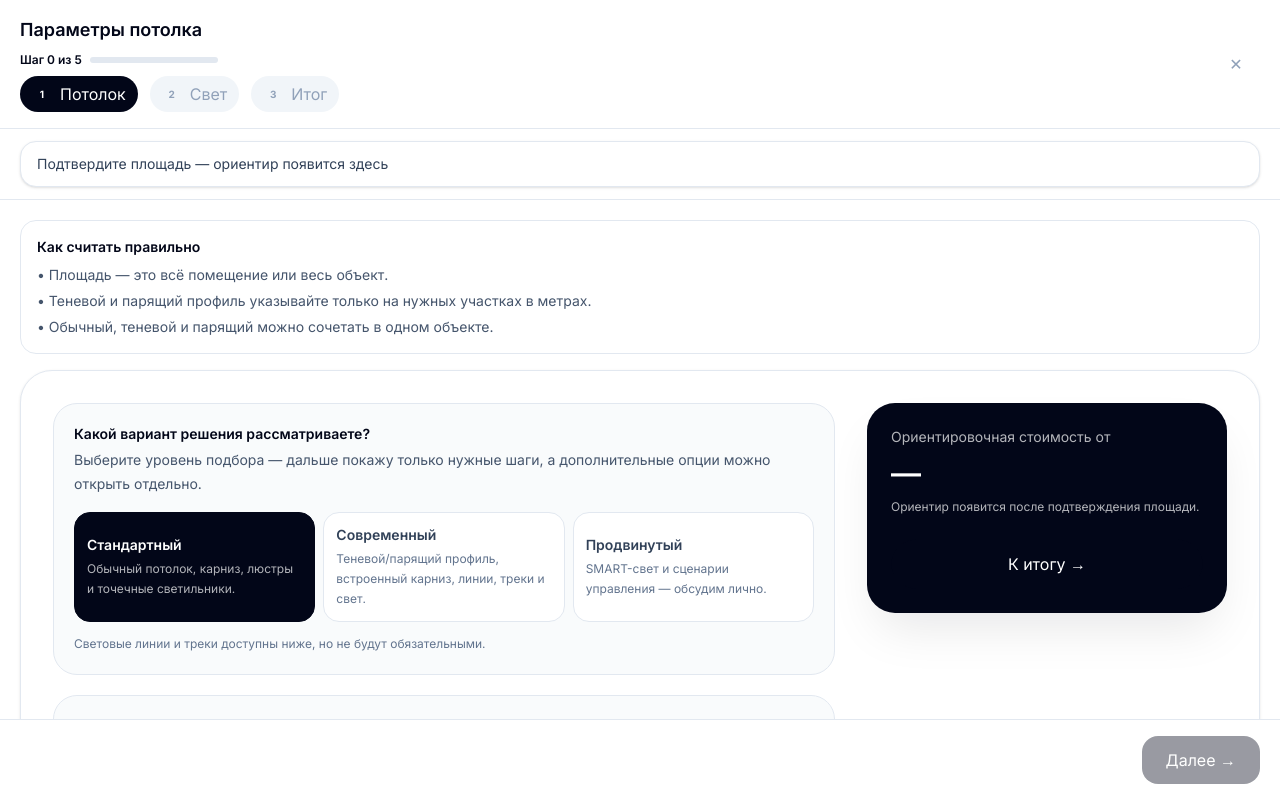
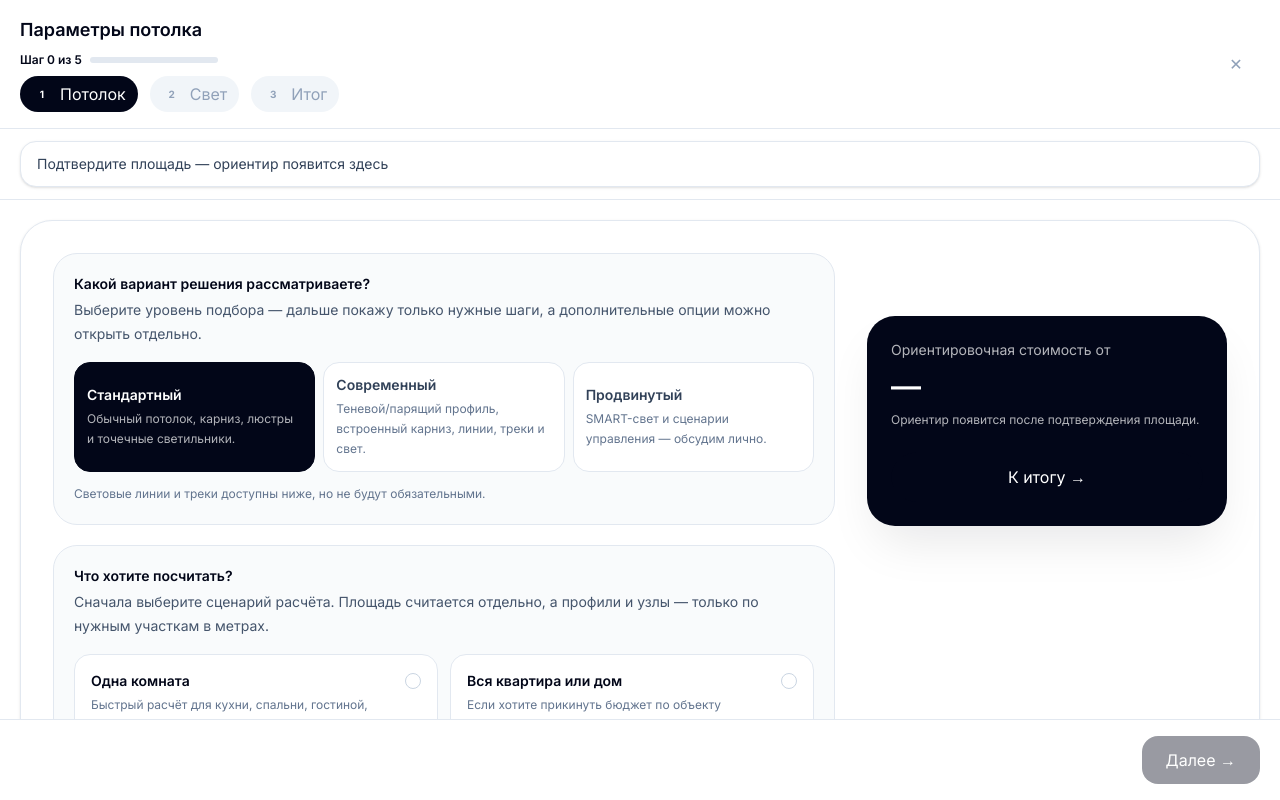
Before and after one commit to svladimirtsk-crypto/nextjs-potolkovo, a Next.js app: page / in a window 1280 px wide. Both pictures are taken after a click on the button "Рассчитать стоимость". Shown: the part 2409-3209 px from the top of the page. Built offline with nearby package versions, Linux system fonts and the light colour scheme.

Commit message:
Introduce state for hiding intro message
Added state to manage visibility of the introductory message in the calculator modal.

```diff
--- a/components/calculator-modal/wizard-step0-calculator.tsx
+++ b/components/calculator-modal/wizard-step0-calculator.tsx
@@ -108,6 +108,7 @@ export function WizardStep0Calculator({ preset }: WizardStep0CalculatorProps) {
   );
 
   const [prefillTrigger, setPrefillTrigger] = useState(0);
+  const [introHidden, setIntroHidden] = useState(false);
 
   const proofSourceSlug = options?.source?.startsWith("proof-")
     ? options.source.replace(/^proof-/, "")
@@ -220,42 +221,35 @@ export function WizardStep0Calculator({ preset }: WizardStep0CalculatorProps) {
       onKeyDownCapture={markStep0SessionInteracted}
       onChangeCapture={markStep0SessionInteracted}
     >
-      {proofContext ? (
-        <div className="mb-4 rounded-2xl border border-blue-200 bg-blue-50 p-4 text-sm text-blue-950">
-          <p className="font-semibold">Похожее решение загружено</p>
-          <p className="mt-1 text-blue-900/80">
-            {proofContext.actionPreset?.introNote ?? (
-              <>
-                Мы подставили стартовые параметры по кейсу <span className="font-semibold">«{proofContext.title}»</span>.
-                Проверьте площадь и скорректируйте только те участки, где реально нужен профиль, трек, карниз или линии.
-              </>
-            )}
-          </p>
-          <div className="mt-3 grid gap-2 text-xs text-blue-900/80 sm:grid-cols-3">
-            <div className="rounded-xl bg-white px-3 py-2 ring-1 ring-blue-100">1. Проверьте площадь</div>
-            <div className="rounded-xl bg-white px-3 py-2 ring-1 ring-blue-100">2. Уточните метры профилей и узлов</div>
-            <div className="rounded-xl bg-white px-3 py-2 ring-1 ring-blue-100">3. Дальше можно уточнить свет и итог</div>
-          </div>
-        </div>
-      ) : null}
-
-      {isTrackSaleFlow ? (
-        <div className="mb-4 rounded-2xl border border-emerald-200 bg-emerald-50 p-4 text-sm text-emerald-950">
-          <p className="font-semibold">Освещение уже выбрано</p>
-          <p className="mt-1 text-emerald-900/80">
-            Теперь добавьте параметры потолка, чтобы увидеть общий бюджет. Площадь считается отдельно, а трек, карнизы и профили — только по фактическим метрам.
+      {(proofContext || isTrackSaleFlow) && !introHidden ? (
+        <div
+          className={[
+            "relative mb-4 rounded-2xl border p-4 pr-10 text-sm",
+            isTrackSaleFlow
+              ? "border-emerald-200 bg-emerald-50 text-emerald-950"
+              : "border-blue-200 bg-blue-50 text-blue-950",
+          ].join(" ")}
+        >
+          <button
+            type="button"
+            onClick={() => setIntroHidden(true)}
+            aria-label="Скрыть подсказку"
+            className="absolute right-2 top-2 flex h-7 w-7 items-center justify-center rounded-lg text-slate-400 hover:bg-black/5 hover:text-slate-700"
+          >
+            ✕
+          </button>
+          <p className="font-semibold">{isTrackSaleFlow ? "Освещение уже выбрано" : "Похожее решение загружено"}</p>
+          <p className={isTrackSaleFlow ? "mt-1 text-emerald-900/80" : "mt-1 text-blue-900/80"}>
+            {isTrackSaleFlow
+              ? "Теперь добавьте параметры потолка, чтобы увидеть общий бюджет. Площадь считается отдельно, а трек, карнизы и профили — только по фактическим метрам."
+              : (proofContext?.actionPreset?.introNote ?? (
+                <>
+                  Мы подставили стартовые параметры по кейсу «{proofContext?.title}». Проверьте площадь и уточните только нужные участки профилей и узлов.
+                </>
+              ))}
           </p>
         </div>
       ) : null}
-
-      <div className="mb-4 rounded-2xl border border-slate-200 bg-white p-4 text-sm text-slate-700">
-        <p className="font-semibold text-slate-950">Как считать правильно</p>
-        <ul className="mt-2 space-y-1.5 text-slate-600">
-          <li>• Площадь — это всё помещение или весь объект.</li>
-          <li>• Теневой и парящий профиль указывайте только на нужных участках в метрах.</li>
-          <li>• Обычный, теневой и парящий можно сочетать в одном объекте.</li>
-        </ul>
-      </div>
 
 
       <PriceCalculatorClient
```
